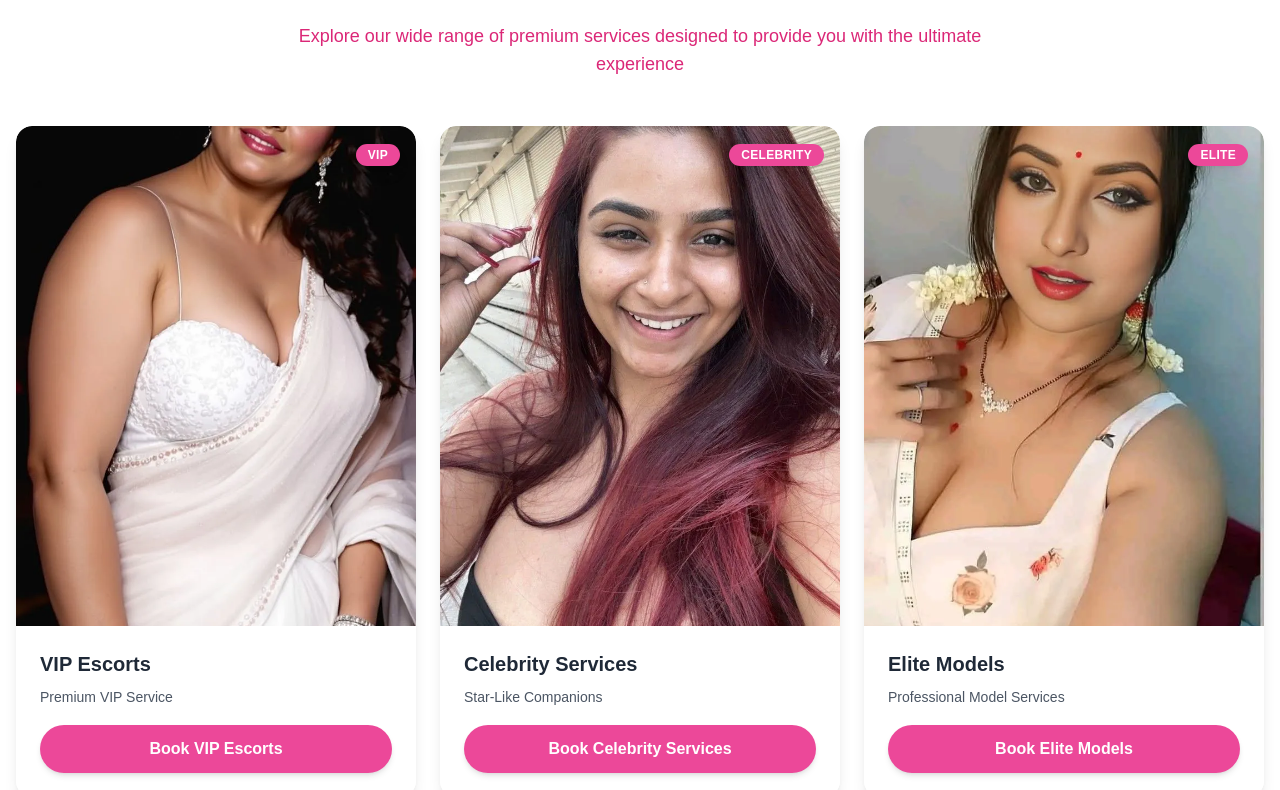
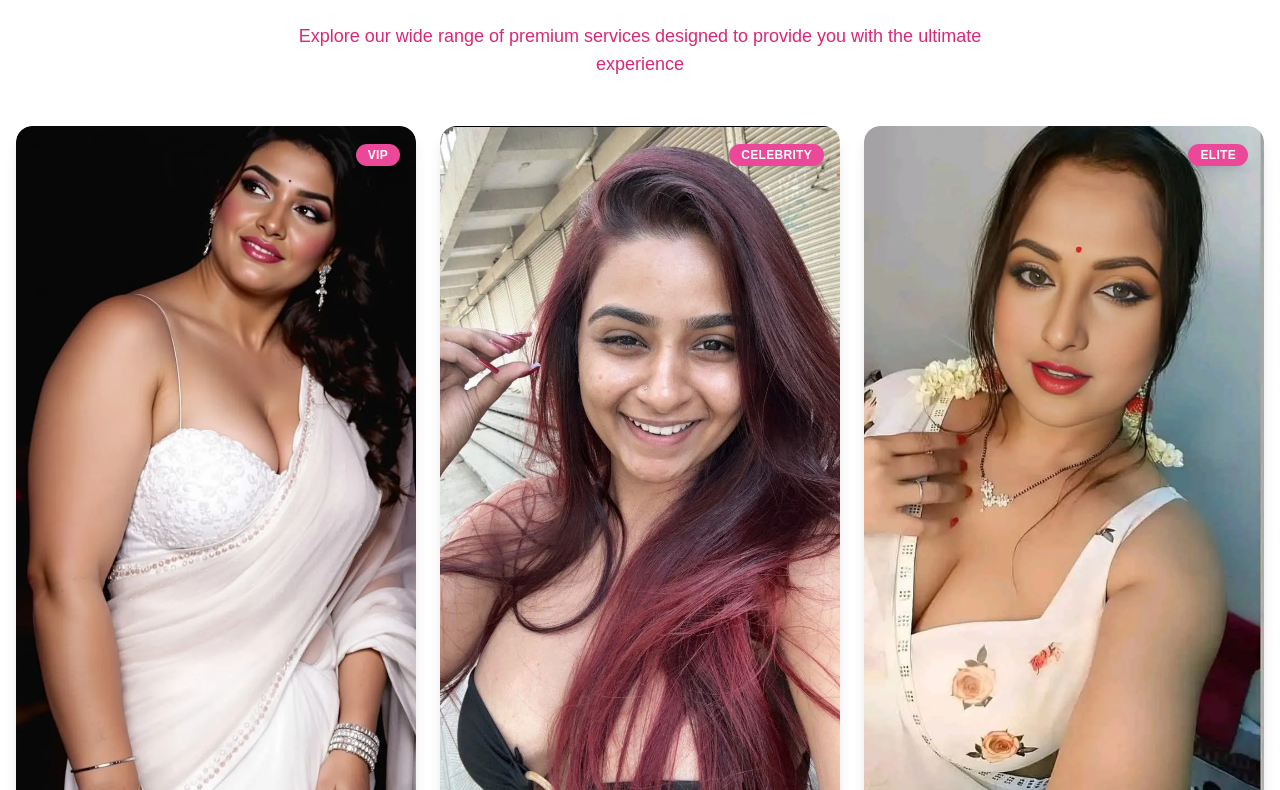
Before and after one commit to anshmydigitalcrown-ui/ranchi, a Next.js app: page / in a window 1280 px wide. Shown: the part 1010-1800 px from the top of the page. Built offline with nearby package versions, Linux system fonts and the light colour scheme.

Commit message:
Fix service images - remove cropping with intrinsic sizing (width/height + h-auto), preserve natural aspect ratios

```diff
--- a/src/components/ServicesSection.tsx
+++ b/src/components/ServicesSection.tsx
@@ -98,33 +98,38 @@ export default function ServicesSection() {
         <div className="grid grid-cols-1 md:grid-cols-2 lg:grid-cols-3 gap-6">
           {services.map((service) => (
             <div key={service.id} className="group relative overflow-hidden rounded-2xl shadow-lg hover:shadow-2xl transition-all duration-300 transform hover:-translate-y-1 bg-white">
-              <div className="relative aspect-[4/5] w-full">
-                {/* Service Image - Full Size without cropping */}
+
+              {/* Image Container - No fixed height, allows natural sizing */}
+              <div className="relative w-full">
+                {/* Service Image - Full Size with natural aspect ratio */}
                 {!imageErrors[service.id] ? (
+                  <div className="relative">
                     <Image
                       src={service.image}
                       alt={service.title}
-                    fill
-                    className="object-cover w-full h-full rounded-t-2xl"
-                    sizes="(max-width: 768px) 100vw, (max-width: 1200px) 50vw, 33vw"
+                      width={800}
+                      height={1000}
+                      className="w-full h-auto rounded-t-2xl"
+                      sizes="(min-width: 1024px) 33vw, (min-width: 640px) 50vw, 100vw"
                       priority={service.id <= 3}
                       onError={() => handleImageError(service.id)}
                     />
+
+                    {/* Category Badge */}
+                    <div className="absolute top-4 right-4 z-10">
+                      <span className="bg-pink-500 text-white px-3 py-1 rounded-full text-xs font-bold shadow-lg uppercase tracking-wide">
+                        {service.category}
+                      </span>
+                    </div>
+                  </div>
                 ) : (
-                  <div className="w-full h-full bg-gradient-to-br from-pink-200 via-pink-300 to-pink-400 flex items-center justify-center rounded-t-2xl">
+                  <div className="w-full h-64 bg-gradient-to-br from-pink-200 via-pink-300 to-pink-400 flex items-center justify-center rounded-t-2xl">
                     <div className="text-center text-pink-800">
                       <div className="text-4xl mb-2">🖼️</div>
                       <p className="text-sm font-semibold">{service.title}</p>
                     </div>
                   </div>
                 )}
-
-                {/* Category Badge */}
-                <div className="absolute top-4 right-4 z-20">
-                  <span className="bg-pink-500 text-white px-3 py-1 rounded-full text-xs font-bold shadow-lg uppercase tracking-wide">
-                    {service.category}
-                  </span>
-                </div>
               </div>
 
               {/* Content Section - Below Image */}
@@ -140,7 +145,7 @@ export default function ServicesSection() {
               </div>
 
               {/* Hover Effect */}
-              <div className="absolute inset-0 bg-pink-500/0 group-hover:bg-pink-500/5 transition-all duration-300 rounded-2xl"></div>
+              <div className="absolute inset-0 bg-pink-500/0 group-hover:bg-pink-500/5 transition-all duration-300 rounded-2xl pointer-events-none"></div>
             </div>
           ))}
         </div>
```
Lines whose indentation alone changed are shown as unchanged.
